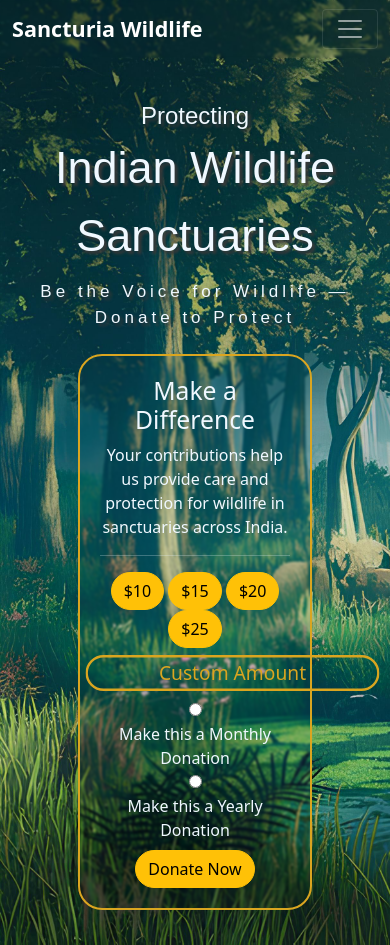
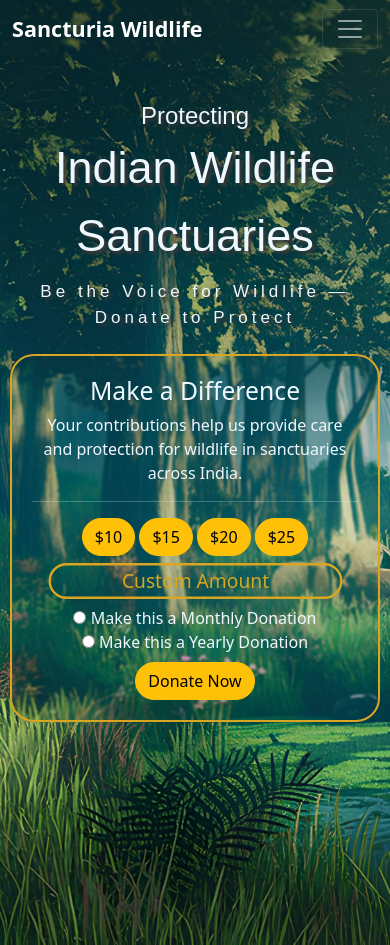
Before and after one commit to srivas-saksham/SancturiaWildlife, a PHP site: page / in a window 390 px wide; the page is wider, and only the part inside the window is pictured. Run offline with PHP 8.4, Linux system fonts and the light colour scheme; some web fonts are replaced.

Commit message:
Responsive HomePage

```diff
--- a/homeStyle.css
+++ b/homeStyle.css
@@ -135,3 +135,9 @@ body {
         margin-left: 0;
     }
 }
+
+@media (max-width: 576px){
+    #donationSection{
+        max-width: 95vw;
+    }
+}
```
